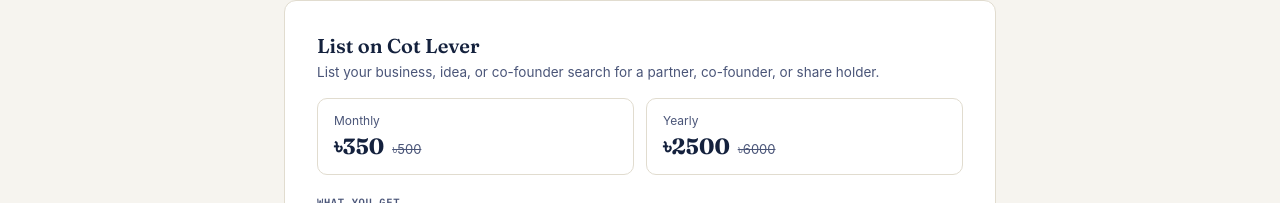
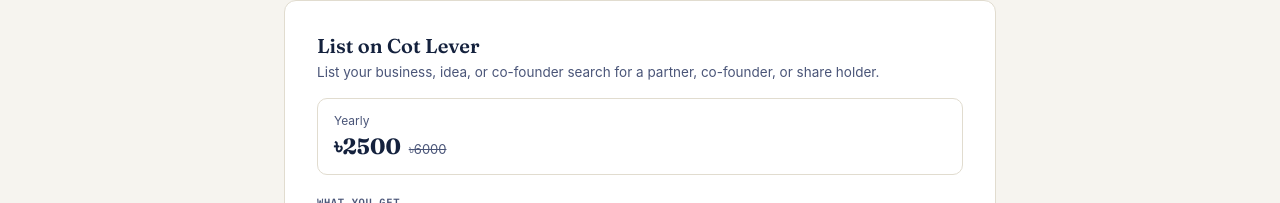
Before and after one commit to cotlevercom-ship-it/grocery-now, a Next.js app: page /pricing in a window 1280 px wide. Shown: the part 303-506 px from the top of the page. Built offline with nearby package versions, Linux system fonts and the light colour scheme; no server answers; the database is empty.

Commit message:
Pricing page: show only Yearly option, remove Monthly

```diff
--- a/app/pricing/page.js
+++ b/app/pricing/page.js
@@ -6,7 +6,6 @@ const PLAN = {
   name: 'List on Cot Lever',
   tagline: 'List your business, idea, or co-founder search for a partner, co-founder, or share holder.',
   options: [
-    { label: 'Monthly', regular: '৳500', discount: '৳350' },
     { label: 'Yearly', regular: '৳6000', discount: '৳2500' },
   ],
   features: [
```
